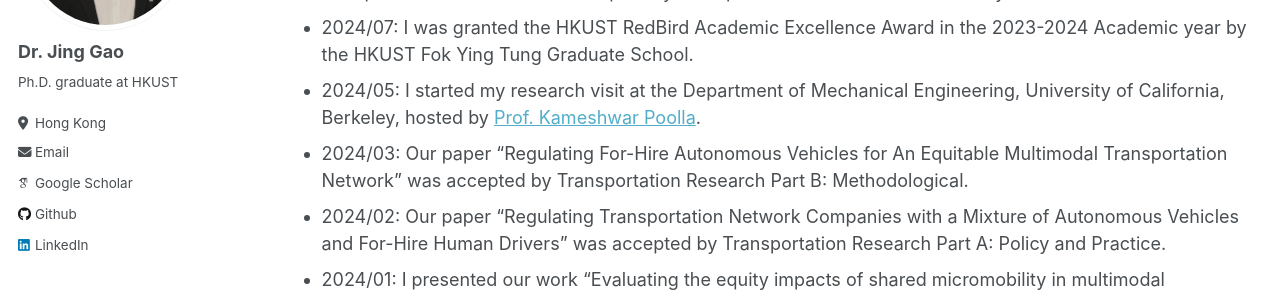
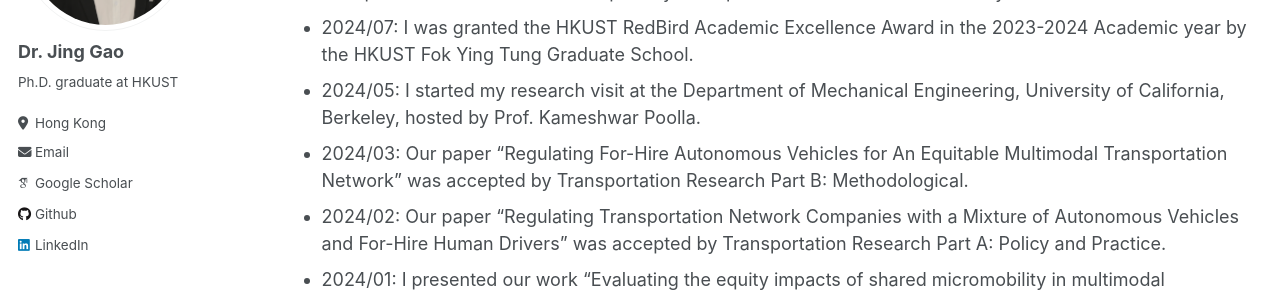
Before and after one commit to jgaoax/jgaoax.github.io, a Jekyll site: the page built from _pages/news.md, in a window 1280 px wide and 1136 px high. Shown: the part 264-561 px from the top of the window. Built offline with Jekyll 4.4.1, drawn with Linux system fonts in a browser that asks for light colours; some web fonts are replaced; part of the change alters nothing that is shown.

Commit message:
Update news.md

```diff
--- a/_pages/news.md
+++ b/_pages/news.md
@@ -12,7 +12,7 @@ redirect_from:
 * 2024/10: I successfully defended my doctoral thesis, entitled 'Regulating shared mobility services and transportation network companies: from efficiency to equity'.
 * 2024/08: Our paper "Synergizing shared micromobility and public transit towards an equitable multimodal transportation network" was accepted by Transportation Research Part A: Policy and Practice.
 * 2024/07: I was granted the HKUST RedBird Academic Excellence Award in the 2023-2024 Academic year by the HKUST Fok Ying Tung Graduate School.
-* 2024/05: I started my research visit at the Department of Mechanical Engineering, University of California, Berkeley, hosted by [Prof. Kameshwar Poolla](https://www2.eecs.berkeley.edu/Faculty/Homepages/poolla.html).
+* 2024/05: I started my research visit at the Department of Mechanical Engineering, University of California, Berkeley, hosted by Prof. Kameshwar Poolla.
 * 2024/03: Our paper "Regulating For-Hire Autonomous Vehicles for An Equitable Multimodal Transportation Network" was accepted by Transportation Research Part B: Methodological.
 * 2024/02: Our paper "Regulating Transportation Network Companies with a Mixture of Autonomous Vehicles and For-Hire Human Drivers" was accepted by Transportation Research Part A: Policy and Practice.
 * 2024/01: I presented our work "Evaluating the equity impacts of shared micromobility in multimodal transportation networks" in 103rd Transportation Research Board Annual Meeting in Washington DC, US.
```
